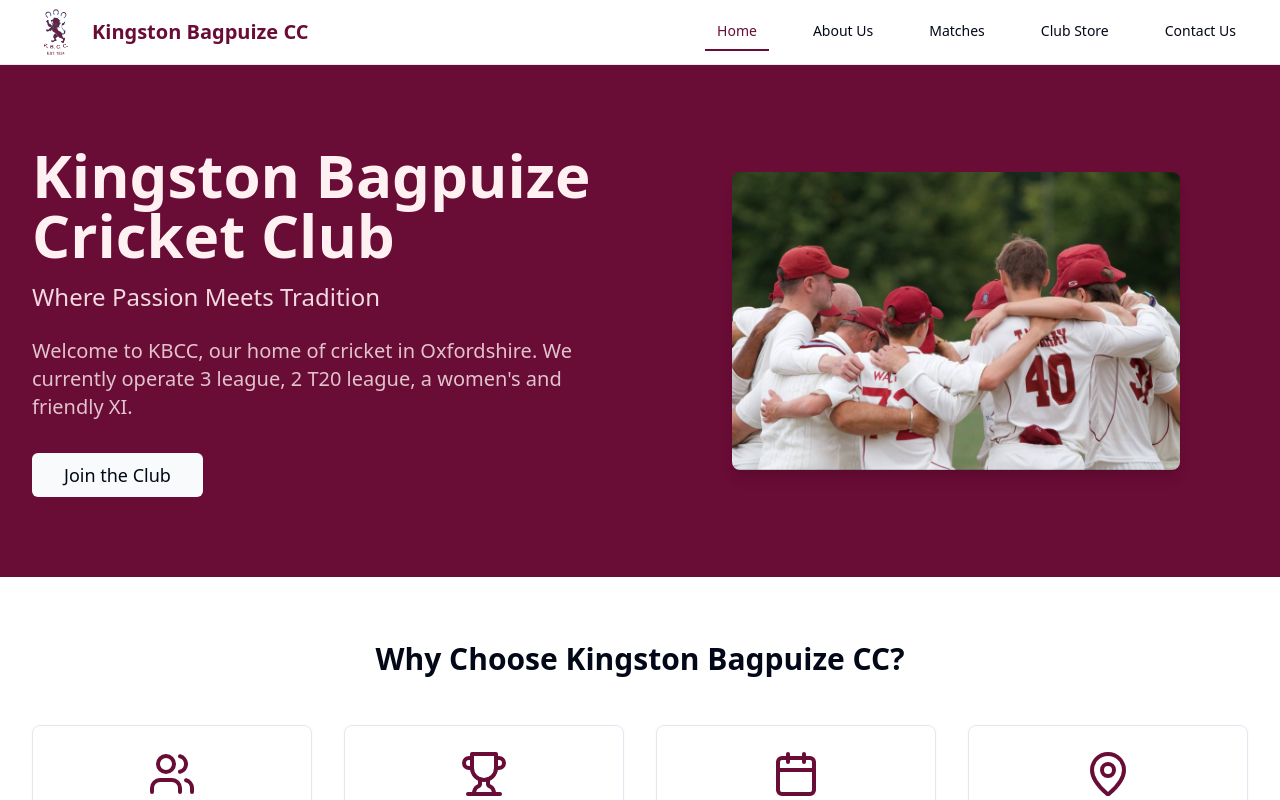
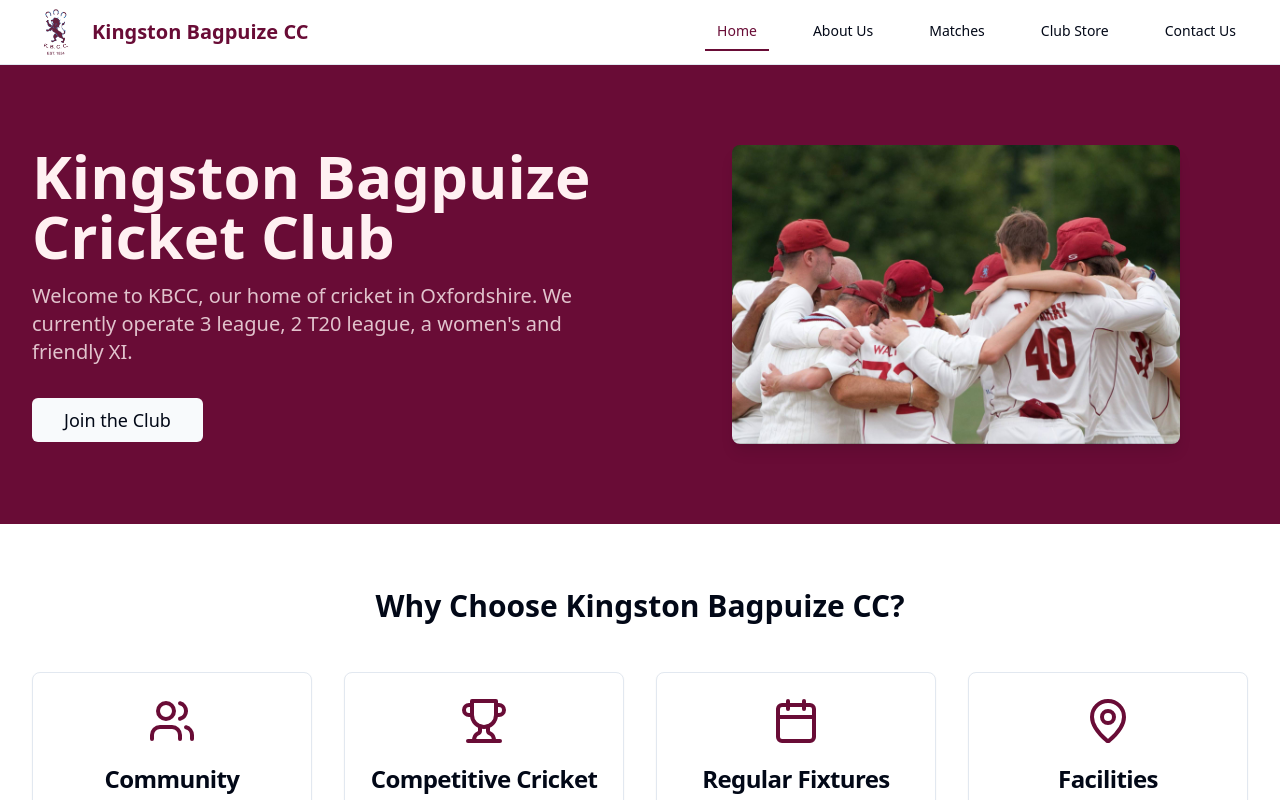
Before and after one commit to jjsmith118118-design/baggies-wicket-web, a React (Vite) app: page / in a window 1280 px wide. Shown: the top 800 px of the page. Built offline with nearby package versions, Linux system fonts and the light colour scheme.

Commit message:
Visual edit in Lovable
Edited UI in Lovable

```diff
--- a/src/pages/Index.tsx
+++ b/src/pages/Index.tsx
@@ -14,9 +14,7 @@ const Index = () => {
               <h1 className="text-4xl md:text-6xl font-bold mb-4">
                 Kingston Bagpuize Cricket Club
               </h1>
-              <p className="text-xl md:text-2xl mb-6 font-medium text-maroon-foreground/90">
-                Where Passion Meets Tradition
-              </p>
+
               <p className="text-lg md:text-xl mb-8 text-maroon-foreground/80">
                 Welcome to KBCC, our home of cricket in Oxfordshire. We currently operate 3 league, 2 T20 league, a women's and friendly XI.
               </p>
```
